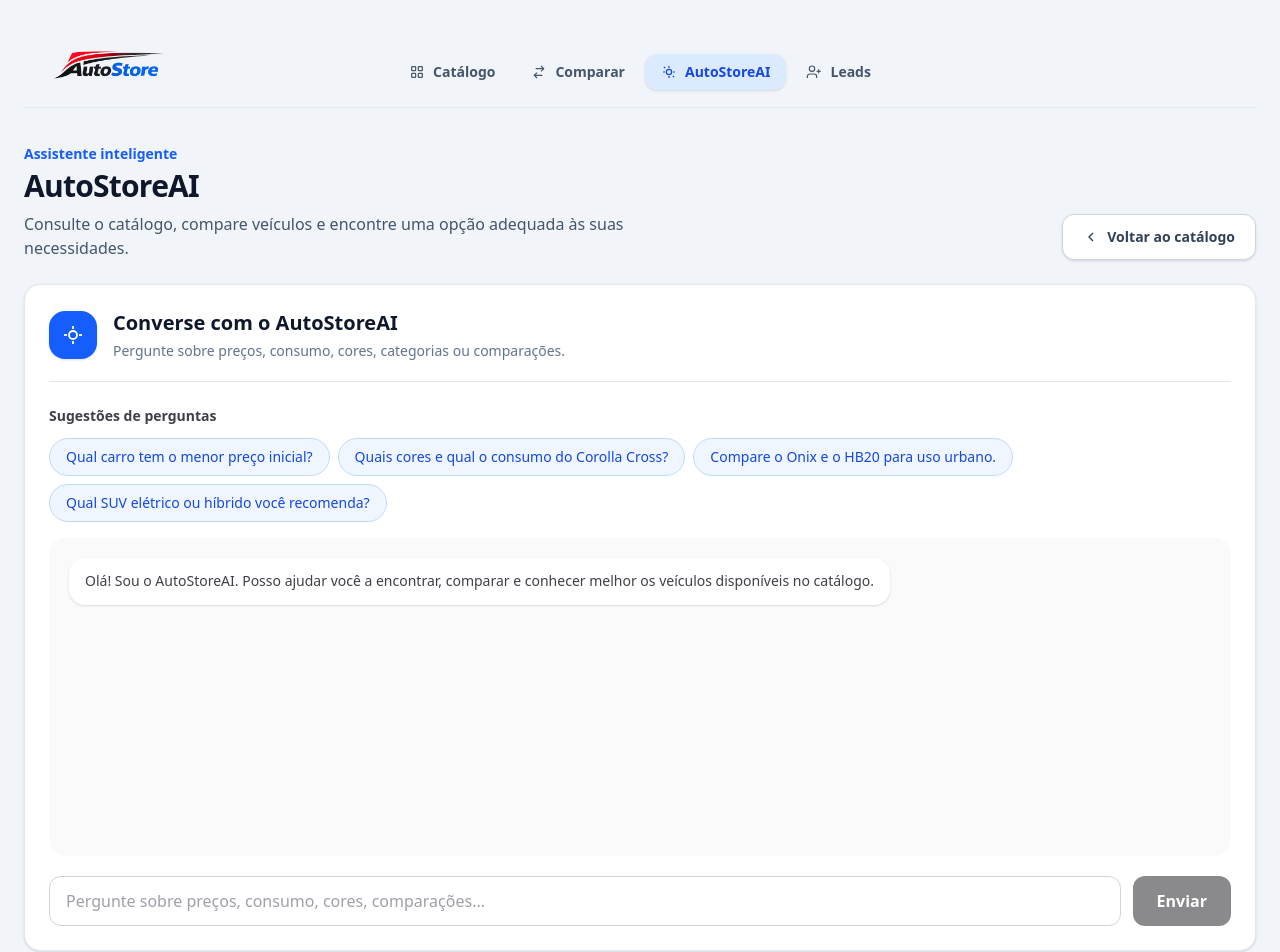
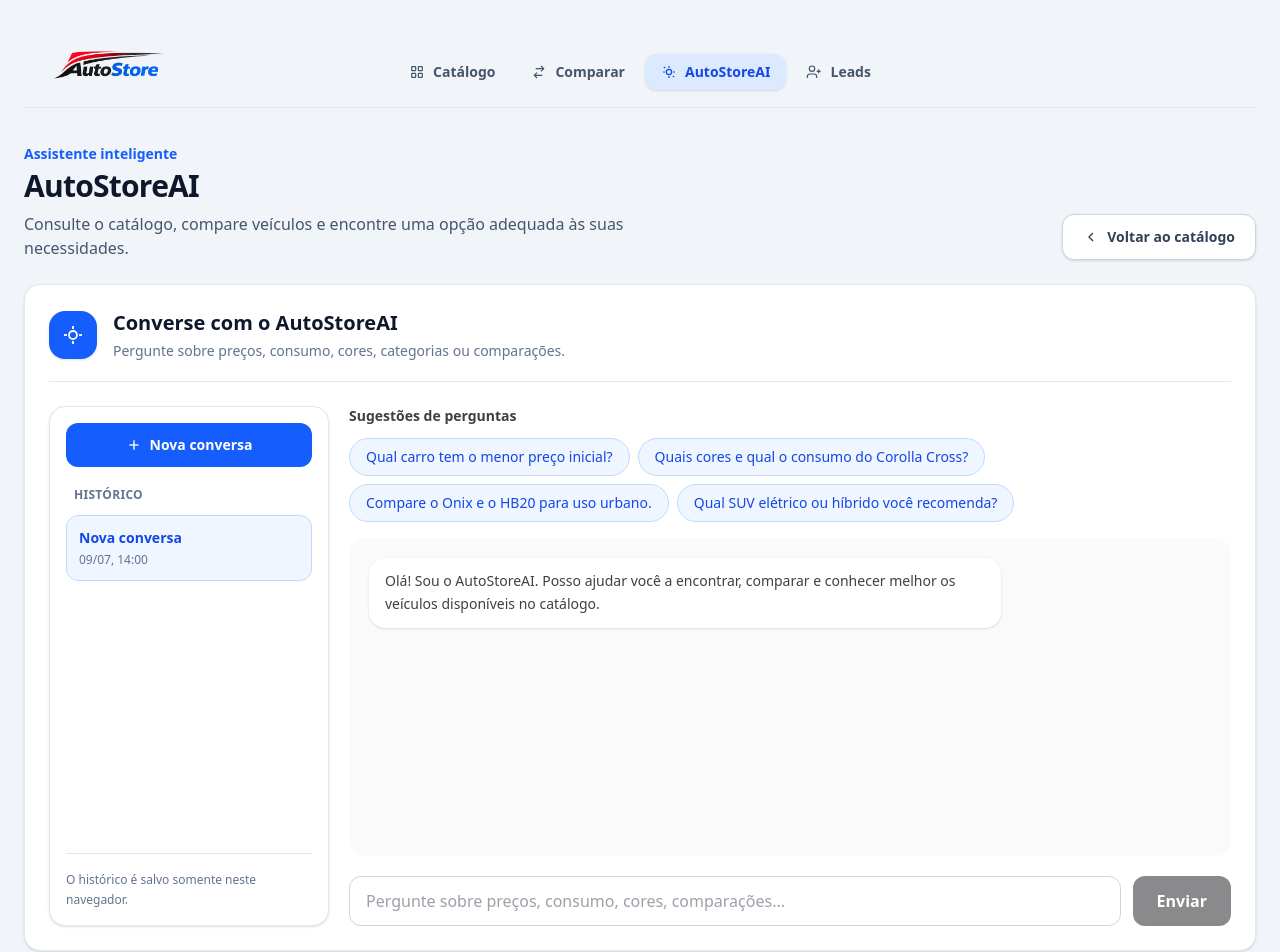
Before and after one commit to Mif-code/autostore, a Next.js app: page /chat/new in a window 1280 px wide. Shown: the top 952 px of the page. Built offline with nearby package versions, Linux system fonts and the light colour scheme.

Commit message:
adiciona histórico de conversas ao AutoStoreAI
Adiciona nova conversa, alternância entre históricos e persistência das mensagens no localStorage.

```diff
--- a/src/components/ChatIA.tsx
+++ b/src/components/ChatIA.tsx
@@ -1,6 +1,13 @@
 "use client";
 
-import { useState, type SubmitEvent } from "react";
+import {
+  useEffect,
+  useMemo,
+  useState,
+  type SubmitEvent,
+} from "react";
+
+import ChatSidebar from "@/components/ChatSidebar";
 
 interface FonteRag {
   readonly id: string;
@@ -17,6 +24,19 @@
   readonly fontes?: FonteRag[];
 }
 
+interface Conversa {
+  readonly id: string;
+  readonly titulo: string;
+  readonly atualizadaEm: string;
+  readonly mensagens: Mensagem[];
+}
+
+interface EstadoChat {
+  readonly conversas: Conversa[];
+  readonly conversaAtivaId: string;
+  readonly historicoCarregado: boolean;
+}
+
 interface RespostaChat {
   readonly sucesso: boolean;
   readonly mensagem: string;
@@ -28,6 +48,8 @@
   };
 }
 
+const CHAVE_HISTORICO = "autostore-ai-conversas";
+
 const SUGESTOES_PERGUNTAS = [
   "Qual carro tem o menor preço inicial?",
   "Quais cores e qual o consumo do Corolla Cross?",
@@ -35,31 +57,242 @@
   "Qual SUV elétrico ou híbrido você recomenda?",
 ];
 
+const TEXTO_MENSAGEM_INICIAL =
+  "Olá! Sou o AutoStoreAI. Posso ajudar você a encontrar, comparar e conhecer melhor os veículos disponíveis no catálogo.";
+
+const ESTADO_INICIAL: EstadoChat = {
+  conversas: [],
+  conversaAtivaId: "",
+  historicoCarregado: false,
+};
+
 function criarId(): string {
   return `${Date.now()}-${crypto.randomUUID()}`;
+}
+
+function criarMensagemInicial(): Mensagem {
+  return {
+    id: criarId(),
+    autor: "ia",
+    texto: TEXTO_MENSAGEM_INICIAL,
+  };
+}
+
+function criarNovaConversa(): Conversa {
+  return {
+    id: criarId(),
+    titulo: "Nova conversa",
+    atualizadaEm: new Date().toISOString(),
+    mensagens: [criarMensagemInicial()],
+  };
+}
+
+function criarTituloConversa(pergunta: string): string {
+  const limite = 42;
+
+  if (pergunta.length <= limite) {
+    return pergunta;
+  }
+
+  return `${pergunta.slice(0, limite).trim()}...`;
 }
 
 function formatarSimilaridade(valor: number): string {
   return `${Math.round(valor * 100)}%`;
 }
 
+function mensagemEhValida(valor: unknown): valor is Mensagem {
+  if (!valor || typeof valor !== "object") {
+    return false;
+  }
+
+  const mensagem = valor as Partial<Mensagem>;
+
+  return (
+    typeof mensagem.id === "string" &&
+    (mensagem.autor === "usuario" || mensagem.autor === "ia") &&
+    typeof mensagem.texto === "string"
+  );
+}
+
+function conversaEhValida(valor: unknown): valor is Conversa {
+  if (!valor || typeof valor !== "object") {
+    return false;
+  }
+
+  const conversa = valor as Partial<Conversa>;
+
+  return (
+    typeof conversa.id === "string" &&
+    typeof conversa.titulo === "string" &&
+    typeof conversa.atualizadaEm === "string" &&
+    Array.isArray(conversa.mensagens) &&
+    conversa.mensagens.every(mensagemEhValida)
+  );
+}
+
+function carregarConversasSalvas(): Conversa[] {
+  if (typeof window === "undefined") {
+    return [];
+  }
+
+  try {
+    const conteudoSalvo = window.localStorage.getItem(
+      CHAVE_HISTORICO,
+    );
+
+    if (!conteudoSalvo) {
+      return [];
+    }
+
+    const dados: unknown = JSON.parse(conteudoSalvo);
+
+    if (!Array.isArray(dados)) {
+      return [];
+    }
+
+    return dados.filter(conversaEhValida);
+  } catch {
+    return [];
+  }
+}
+
 export default function ChatIA() {
   const [pergunta, setPergunta] = useState("");
   const [enviando, setEnviando] = useState(false);
+  const [estadoChat, setEstadoChat] =
+    useState<EstadoChat>(ESTADO_INICIAL);
 
-  const [mensagens, setMensagens] = useState<Mensagem[]>([
-    {
-      id: "mensagem-inicial",
-      autor: "ia",
-      texto:
-        "Olá! Sou o AutoStoreAI. Posso ajudar você a encontrar, comparar e conhecer melhor os veículos disponíveis no catálogo.",
-    },
-  ]);
+  const {
+    conversas,
+    conversaAtivaId,
+    historicoCarregado,
+  } = estadoChat;
 
-  async function processarPergunta(perguntaAtual: string): Promise<void> {
-    if (!perguntaAtual || enviando) {
+  useEffect(() => {
+    const temporizador = window.setTimeout(() => {
+      const conversasSalvas = carregarConversasSalvas();
+
+      if (conversasSalvas.length > 0) {
+        setEstadoChat({
+          conversas: conversasSalvas,
+          conversaAtivaId: conversasSalvas[0].id,
+          historicoCarregado: true,
+        });
+
         return;
       }
+
+      const novaConversa = criarNovaConversa();
+
+      setEstadoChat({
+        conversas: [novaConversa],
+        conversaAtivaId: novaConversa.id,
+        historicoCarregado: true,
+      });
+    }, 0);
+
+    return () => {
+      window.clearTimeout(temporizador);
+    };
+  }, []);
+
+  useEffect(() => {
+    if (!historicoCarregado || conversas.length === 0) {
+      return;
+    }
+
+    window.localStorage.setItem(
+      CHAVE_HISTORICO,
+      JSON.stringify(conversas),
+    );
+  }, [conversas, historicoCarregado]);
+
+  const conversaAtiva = useMemo(
+    () =>
+      conversas.find(
+        (conversa) => conversa.id === conversaAtivaId,
+      ),
+    [conversas, conversaAtivaId],
+  );
+
+  const conversasResumo = useMemo(
+    () =>
+      conversas.map((conversa) => ({
+        id: conversa.id,
+        titulo: conversa.titulo,
+        atualizadaEm: conversa.atualizadaEm,
+      })),
+    [conversas],
+  );
+
+  function atualizarConversa(
+    conversaId: string,
+    atualizar: (conversa: Conversa) => Conversa,
+  ): void {
+    setEstadoChat((estadoAtual) => ({
+      ...estadoAtual,
+      conversas: estadoAtual.conversas.map((conversa) =>
+        conversa.id === conversaId
+          ? atualizar(conversa)
+          : conversa,
+      ),
+    }));
+  }
+
+  function adicionarMensagem(
+    conversaId: string,
+    mensagem: Mensagem,
+    titulo?: string,
+  ): void {
+    atualizarConversa(conversaId, (conversa) => ({
+      ...conversa,
+      titulo: titulo ?? conversa.titulo,
+      atualizadaEm: new Date().toISOString(),
+      mensagens: [...conversa.mensagens, mensagem],
+    }));
+  }
+
+  function iniciarNovaConversa(): void {
+    if (enviando) {
+      return;
+    }
+
+    const novaConversa = criarNovaConversa();
+
+    setEstadoChat((estadoAtual) => ({
+      ...estadoAtual,
+      conversas: [
+        novaConversa,
+        ...estadoAtual.conversas,
+      ],
+      conversaAtivaId: novaConversa.id,
+    }));
+
+    setPergunta("");
+  }
+
+  function selecionarConversa(conversaId: string): void {
+    if (enviando) {
+      return;
+    }
+
+    setEstadoChat((estadoAtual) => ({
+      ...estadoAtual,
+      conversaAtivaId: conversaId,
+    }));
+
+    setPergunta("");
+  }
+
+  async function processarPergunta(
+    perguntaAtual: string,
+  ): Promise<void> {
+    if (!perguntaAtual || enviando || !conversaAtiva) {
+      return;
+    }
+
+    const conversaId = conversaAtiva.id;
 
     const mensagemUsuario: Mensagem = {
       id: criarId(),
@@ -67,10 +300,16 @@
       texto: perguntaAtual,
     };
 
-    setMensagens((mensagensAtuais) => [
-      ...mensagensAtuais,
+    const titulo =
+      conversaAtiva.titulo === "Nova conversa"
+        ? criarTituloConversa(perguntaAtual)
+        : conversaAtiva.titulo;
+
+    adicionarMensagem(
+      conversaId,
       mensagemUsuario,
-    ]);
+      titulo,
+    );
 
     setPergunta("");
     setEnviando(true);
@@ -88,7 +327,11 @@
 
       const dados = (await respostaHttp.json()) as RespostaChat;
 
-      if (!respostaHttp.ok || !dados.sucesso || !dados.resultado) {
+      if (
+        !respostaHttp.ok ||
+        !dados.sucesso ||
+        !dados.resultado
+      ) {
         throw new Error(
           dados.mensagem ||
             "Não foi possível obter uma resposta do AutoStoreAI.",
@@ -102,10 +345,7 @@
         fontes: dados.resultado.fontes,
       };
 
-      setMensagens((mensagensAtuais) => [
-        ...mensagensAtuais,
-        mensagemIA,
-      ]);
+      adicionarMensagem(conversaId, mensagemIA);
     } catch (error) {
       const mensagemErro =
         error instanceof Error
@@ -118,10 +358,7 @@
         texto: mensagemErro,
       };
 
-      setMensagens((mensagensAtuais) => [
-        ...mensagensAtuais,
-        mensagemIA,
-      ]);
+      adicionarMensagem(conversaId, mensagemIA);
     } finally {
       setEnviando(false);
     }
@@ -132,17 +369,35 @@
   ): Promise<void> {
     event.preventDefault();
 
-    const perguntaAtual = pergunta.trim();
-
-    await processarPergunta(perguntaAtual);
+    await processarPergunta(pergunta.trim());
   }
 
-  async function usarSugestao(sugestao: string): Promise<void> {
+  async function usarSugestao(
+    sugestao: string,
+  ): Promise<void> {
     await processarPergunta(sugestao);
   }
 
+  if (!historicoCarregado || !conversaAtiva) {
     return (
-    <section className="flex min-h-130 flex-col">
+      <div className="flex min-h-130 items-center justify-center rounded-2xl bg-zinc-50">
+        <p className="text-sm text-zinc-500">
+          Carregando conversas...
+        </p>
+      </div>
+    );
+  }
+
+  return (
+    <div className="grid gap-5 lg:grid-cols-[280px_minmax(0,1fr)]">
+      <ChatSidebar
+        conversas={conversasResumo}
+        conversaAtivaId={conversaAtivaId}
+        onNovaConversa={iniciarNovaConversa}
+        onSelecionarConversa={selecionarConversa}
+      />
+
+      <section className="flex min-h-130 min-w-0 flex-col">
         <div className="mb-4">
           <p className="mb-3 text-sm font-semibold text-zinc-700">
             Sugestões de perguntas
@@ -164,10 +419,10 @@
         </div>
 
         <div
-        className="flex-1 space-y-4 rounded-2xl bg-zinc-50 p-5"
+          className="flex-1 space-y-4 overflow-y-auto rounded-2xl bg-zinc-50 p-5"
           aria-live="polite"
         >
-        {mensagens.map((mensagem) => (
+          {conversaAtiva.mensagens.map((mensagem) => (
             <div
               key={mensagem.id}
               className={`flex ${
@@ -250,7 +505,9 @@
             value={pergunta}
             disabled={enviando}
             maxLength={1000}
-          onChange={(event) => setPergunta(event.target.value)}
+            onChange={(event) =>
+              setPergunta(event.target.value)
+            }
           />
 
           <button
@@ -262,5 +519,6 @@
           </button>
         </form>
       </section>
+    </div>
   );
 }
--- /dev/null
+++ b/src/components/ChatSidebar.tsx
@@ -0,0 +1,118 @@
+interface ConversaResumo {
+  readonly id: string;
+  readonly titulo: string;
+  readonly atualizadaEm: string;
+}
+
+interface ChatSidebarProps {
+  readonly conversas: ConversaResumo[];
+  readonly conversaAtivaId: string;
+  readonly onNovaConversa: () => void;
+  readonly onSelecionarConversa: (conversaId: string) => void;
+}
+
+function formatarData(dataIso: string): string {
+  const data = new Date(dataIso);
+
+  if (Number.isNaN(data.getTime())) {
+    return "";
+  }
+
+  return new Intl.DateTimeFormat("pt-BR", {
+    day: "2-digit",
+    month: "2-digit",
+    hour: "2-digit",
+    minute: "2-digit",
+  }).format(data);
+}
+
+export default function ChatSidebar({
+  conversas,
+  conversaAtivaId,
+  onNovaConversa,
+  onSelecionarConversa,
+}: ChatSidebarProps) {
+  return (
+    <aside className="flex h-full min-h-130 flex-col rounded-2xl border border-slate-200 bg-white p-4 shadow-sm">
+      <button
+        type="button"
+        onClick={onNovaConversa}
+        className="flex w-full items-center justify-center gap-2 rounded-xl bg-blue-600 px-4 py-3 text-sm font-semibold text-white transition hover:bg-blue-700 focus:outline-none focus:ring-2 focus:ring-blue-600 focus:ring-offset-2"
+      >
+        <svg
+          aria-hidden="true"
+          viewBox="0 0 24 24"
+          className="h-4 w-4"
+          fill="none"
+          stroke="currentColor"
+          strokeWidth="2"
+        >
+          <path d="M12 5v14" />
+          <path d="M5 12h14" />
+        </svg>
+
+        Nova conversa
+      </button>
+
+      <div className="mt-5">
+        <p className="px-2 text-xs font-semibold uppercase tracking-wide text-slate-500">
+          Histórico
+        </p>
+      </div>
+
+      <div className="mt-3 flex-1 space-y-2 overflow-y-auto">
+        {conversas.length > 0 ? (
+          conversas.map((conversa) => {
+            const ativa = conversa.id === conversaAtivaId;
+
+            return (
+              <button
+                key={conversa.id}
+                type="button"
+                onClick={() =>
+                  onSelecionarConversa(conversa.id)
+                }
+                className={`w-full rounded-xl border px-3 py-3 text-left transition ${
+                  ativa
+                    ? "border-blue-200 bg-blue-50"
+                    : "border-transparent hover:border-slate-200 hover:bg-slate-50"
+                }`}
+              >
+                <p
+                  className={`truncate text-sm font-semibold ${
+                    ativa
+                      ? "text-blue-700"
+                      : "text-slate-800"
+                  }`}
+                >
+                  {conversa.titulo}
+                </p>
+
+                <p className="mt-1 text-xs text-slate-500">
+                  {formatarData(conversa.atualizadaEm)}
+                </p>
+              </button>
+            );
+          })
+        ) : (
+          <div className="rounded-xl bg-slate-50 p-4 text-center">
+            <p className="text-sm font-medium text-slate-700">
+              Nenhuma conversa salva
+            </p>
+
+            <p className="mt-1 text-xs leading-relaxed text-slate-500">
+              Inicie uma conversa com o AutoStoreAI para criar o
+              histórico.
+            </p>
+          </div>
+        )}
+      </div>
+
+      <div className="mt-4 border-t border-slate-200 pt-4">
+        <p className="text-xs leading-relaxed text-slate-500">
+          O histórico é salvo somente neste navegador.
+        </p>
+      </div>
+    </aside>
+  );
+}
```
Lines whose indentation alone changed are shown as unchanged.
